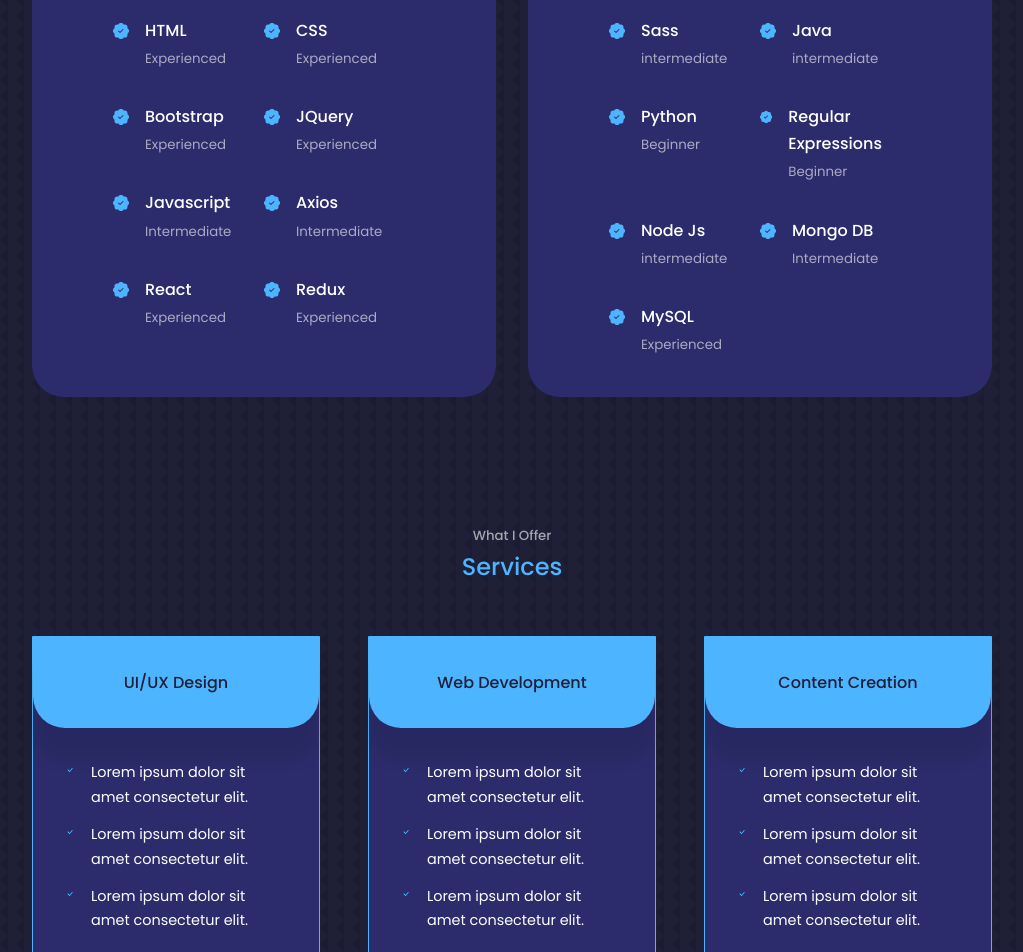
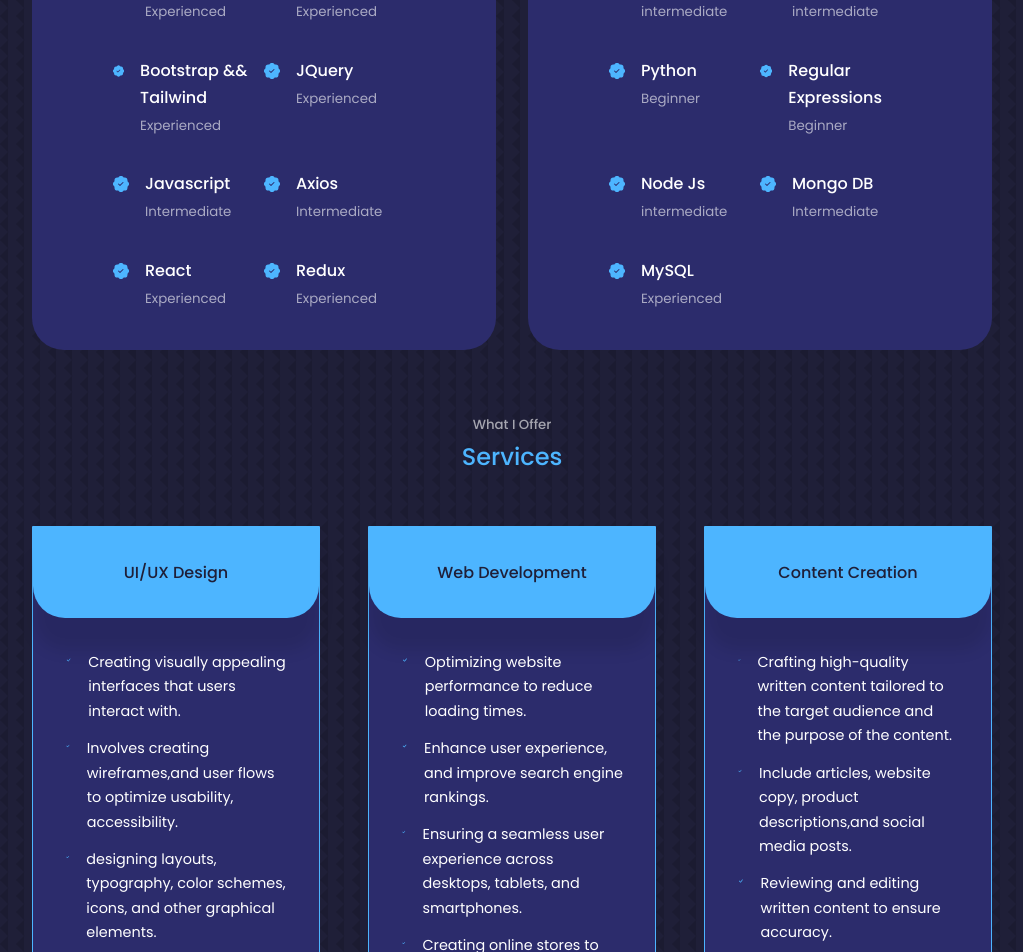
Before and after one commit to Ahmedhanafy4199/My_Portfolio, a React (Create React App) app: page / in a window 1280 px wide. Shown: the part 1848-2800 px from the top of the page, without its empty margins (128-1151 px from the left). Built offline with nearby package versions, Linux system fonts and the light colour scheme.

Commit message:
dummy data

```diff
--- a/src/components/about/About.jsx
+++ b/src/components/about/About.jsx
@@ -34,7 +34,7 @@
               </article>
             </div>
             <p>
-              Lorem, ipsum dolor sit amet consectetur adipisicing elit. Soluta ut quasi accusamus quod ea veniam fugit quibusdam, eveniet incidunt, voluptates nemo eaque distinctio quis! Mollitia cumque nobis magnam excepturi? Veritatis.
+            Certainly! As a front-end developer, I specialize in crafting the user interface and experience of websites and applications. I strive to ensure that the front end of a digital product is intuitive, responsive, and engaging. With expertise in HTML, CSS,  JavaScript , and React I bring concepts to life, bridging the gap between design and functionality to deliver seamless user experiences. Let's build something amazing together!
             </p>
             <a href='#contact' className='btn btn-primary'>Let's Talk</a>
         </div>
--- a/src/components/experience/Experience.jsx
+++ b/src/components/experience/Experience.jsx
@@ -29,7 +29,7 @@
               <article className='experience_details'>
                 <BsPatchCheckFill className='experience_details-icon'/>
                 <div>
-                  <h4>Bootstrap</h4>
+                  <h4>Bootstrap && Tailwind</h4>
                   <small className='text-light'>Experienced</small>
                 </div>
               </article>
--- a/src/components/experience/experience.css
+++ b/src/components/experience/experience.css
@@ -59,3 +59,13 @@
         padding: 2rem 1rem;
     }
  }
+ /*-------------------Media Queries(Small Devices)-----------------*/
+ @media screen and (max-width:340px) {
+    .experience_container{
+        gap: 1rem;
+    }
+    .experience_container > div{
+        width: 90%;
+        padding: 2rem 0rem;
+    }
+ }
--- a/src/components/footer/Footer.jsx
+++ b/src/components/footer/Footer.jsx
@@ -1,9 +1,9 @@
 /* eslint-disable jsx-a11y/anchor-is-valid */
 import React from 'react'
 import './footer.css'
-import {FaFacebookF} from 'react-icons/fa'
-import {BsInstagram} from 'react-icons/bs'
-import {AiOutlineTwitter} from 'react-icons/ai'
+import {BsLinkedin} from 'react-icons/bs'
+import {BsGithub} from 'react-icons/bs'
+import {FiDribbble} from 'react-icons/fi'
 
 const Footer = () => {
   return (
@@ -21,9 +21,9 @@
       </ul>
 
       <div className="footer_socials">
-        <a href='' target='_blank'><FaFacebookF/></a>
-        <a href='' target='_blank'><BsInstagram/></a>
-        <a href='' target='_blank'><AiOutlineTwitter/></a>
+        <a href='https://linkedin.com' target="_blank" rel="noreferrer"><BsLinkedin/></a>
+        <a href='https://github.com' target="_blank" rel="noreferrer"><BsGithub/></a>
+        <a href='https://dribbble.com/Ahmed_Hanafy/shots' target="_blank" rel="noreferrer"><FiDribbble/></a>
       </div>
 
       <div className="footer_copyright">
--- a/src/components/header/HeaderSocials.jsx
+++ b/src/components/header/HeaderSocials.jsx
@@ -8,7 +8,7 @@
     <div className="header_socials">
         <a href='https://linkedin.com' target="_blank" rel="noreferrer"><BsLinkedin/></a>
         <a href='https://github.com' target="_blank" rel="noreferrer"><BsGithub/></a>
-        <a href='https://dribbble.com/shots/18543028-Orion-UI-kit-Charts-templates-infographics-in-Figma' target="_blank" rel="noreferrer"><FiDribbble/></a>
+        <a href='https://dribbble.com/Ahmed_Hanafy/shots' target="_blank" rel="noreferrer"><FiDribbble/></a>
     </div>
   )
 }
--- a/src/components/header/header.css
+++ b/src/components/header/header.css
@@ -1,6 +1,6 @@
 header{
     height: 100vh;
-    padding-top: 7rem;
+    padding-top: 4rem;
     overflow: hidden;
 }
 .header_container{
--- a/src/components/services/Services.jsx
+++ b/src/components/services/Services.jsx
@@ -17,24 +17,21 @@
           <ul className="service_list">
             <li>
               <BsCheck className='service_list-icon'/>
-              <p>Lorem ipsum dolor sit amet consectetur elit.</p>
+              <p>Creating visually appealing interfaces that users interact with.</p>
             </li>
             <li>
               <BsCheck className='service_list-icon'/>
-              <p>Lorem ipsum dolor sit amet consectetur elit.</p>
+              <p>Involves creating wireframes,and user flows to optimize usability, accessibility.</p>
             </li>
             <li>
               <BsCheck className='service_list-icon'/>
-              <p>Lorem ipsum dolor sit amet consectetur elit.</p>
+              <p>designing layouts, typography, color schemes, icons, and other graphical elements.</p>
             </li>
             <li>
               <BsCheck className='service_list-icon'/>
-              <p>Lorem ipsum dolor sit amet consectetur elit.</p>
+              <p>Designing interfaces that adapt seamlessly to different screen sizes and devices.</p>
             </li>
-            <li>
-              <BsCheck className='service_list-icon'/>
-              <p>Lorem ipsum dolor sit amet consectetur elit.</p>
-            </li>
+
           </ul>
         </article>
         {/*End ui/ux */}
@@ -46,28 +43,21 @@
           <ul className="service_list">
             <li>
               <BsCheck className='service_list-icon'/>
-              <p>Lorem ipsum dolor sit amet consectetur elit.</p>
+              <p>Optimizing website performance to reduce loading times.</p>
             </li>
             <li>
               <BsCheck className='service_list-icon'/>
-              <p>Lorem ipsum dolor sit amet consectetur elit.</p>
+              <p>Enhance user experience, and improve search engine rankings.</p>
             </li>
             <li>
               <BsCheck className='service_list-icon'/>
-              <p>Lorem ipsum dolor sit amet consectetur elit.</p>
+              <p>Ensuring a seamless user experience across desktops, tablets, and smartphones.</p>
             </li>
             <li>
               <BsCheck className='service_list-icon'/>
-              <p>Lorem ipsum dolor sit amet consectetur elit.</p>
+              <p>Creating online stores to facilitate the buying and selling of products and services.</p>
             </li>
-            <li>
-              <BsCheck className='service_list-icon'/>
-              <p>Lorem ipsum dolor sit amet consectetur elit.</p>
-            </li>
-            <li>
-              <BsCheck className='service_list-icon'/>
-              <p>Lorem ipsum dolor sit amet consectetur elit.</p>
-            </li>
+
           </ul>
         </article>
         {/*end web development */}
@@ -80,24 +70,21 @@
           <ul className="service_list">
             <li>
               <BsCheck className='service_list-icon'/>
-              <p>Lorem ipsum dolor sit amet consectetur elit.</p>
+              <p>Crafting high-quality written content tailored to the target audience and the purpose of the content.</p>
             </li>
             <li>
               <BsCheck className='service_list-icon'/>
-              <p>Lorem ipsum dolor sit amet consectetur elit.</p>
+              <p>Include articles, website copy, product descriptions,and social media posts.</p>
             </li>
             <li>
               <BsCheck className='service_list-icon'/>
-              <p>Lorem ipsum dolor sit amet consectetur elit.</p>
+              <p>Reviewing and editing written content to ensure accuracy.</p>
             </li>
             <li>
               <BsCheck className='service_list-icon'/>
-              <p>Lorem ipsum dolor sit amet consectetur elit.</p>
+              <p> Developing a content strategy aligned with business objectives.</p>
             </li>
-            <li>
-              <BsCheck className='service_list-icon'/>
-              <p>Lorem ipsum dolor sit amet consectetur elit.</p>
-            </li>
+
           </ul>
         </article>
         {/*end of content creation */}
--- a/src/components/testimoniols/Testimoniols.jsx
+++ b/src/components/testimoniols/Testimoniols.jsx
@@ -20,25 +20,25 @@
     id:1,
     avatar:AVTR1,
     name:'tina snow',
-    review:'Lorem ipsum, dolor sit amet consectetur adipisicing elit. Doloremque, sapiente veritatis animi accusamus odit modi adipisci repudiandae fuga asperiores eveniet, cum at nam aliquam placeat. Odio voluptatum fugiat quod ullam.'
+    review:'Working with the team at FrontEndTeam was an absolute pleasure. They not only delivered a stunning website but also ensured that it was fully responsive and user-friendly. Our online presence has never looked better!'
   },
   {
     id:2,
     avatar:AVTR2,
     name:'shatte wale',
-    review:'Lorem ipsum, dolor sit amet consectetur adipisicing elit. Doloremque, sapiente veritatis animi accusamus odit modi adipisci repudiandae fuga asperiores eveniet, cum at nam aliquam placeat. Odio voluptatum fugiat quod ullam.'
+    review:'I was impressed by the level of attention to detail and creativity shown by the FrontEndTeam team. They listened to our needs and transformed our vision into a visually captivating website that exceeded our expectations.'
   },
   {
     id:3,
     avatar:AVTR3,
     name:'kwame despite',
-    review:'Lorem ipsum, dolor sit amet consectetur adipisicing elit. Doloremque, sapiente veritatis animi accusamus odit modi adipisci repudiandae fuga asperiores eveniet, cum at nam aliquam placeat. Odio voluptatum fugiat quod ullam.'
+    review:'As a non-profit organization, we needed a website that effectively conveyed our mission and engaged our audience. FrontEndTeam understood our unique requirements and delivered a website that has significantly boosted our online presence.'
   },
   {
     id:4,
     avatar:AVTR4,
     name:'nana mcBrown',
-    review:'Lorem ipsum, dolor sit amet consectetur adipisicing elit. Doloremque, sapiente veritatis animi accusamus odit modi adipisci repudiandae fuga asperiores eveniet, cum at nam aliquam placeat. Odio voluptatum fugiat quod ullam.'
+    review:'The team at FrontEndTeam went above and beyond to ensure that our website not only looked great but also performed flawlessly across all devices. Their dedication to delivering top-notch results is unmatched.'
   },
 ]
 
--- a/src/components/testimoniols/testimoniols.css
+++ b/src/components/testimoniols/testimoniols.css
@@ -2,9 +2,7 @@
     width: 40%;
     padding-bottom: 4rem;
 }
-#testimoniols{
-    margin-top: 35rem;
-}
+
 .client_avatar{
     width: 4rem;
     aspect-ratio: 1/1;
--- a/src/index.css
+++ b/src/index.css
@@ -53,7 +53,7 @@
     font-size: 2.5rem;
 }
 section{
-    margin-top: 8rem;
+    margin-top: 4rem;
 }
 section > h2 , section > h5 {
     text-align: center;
```
Also changed, not shown: src/assets/photo.jpg (added), src/assets/photo_2.jpg (added).
